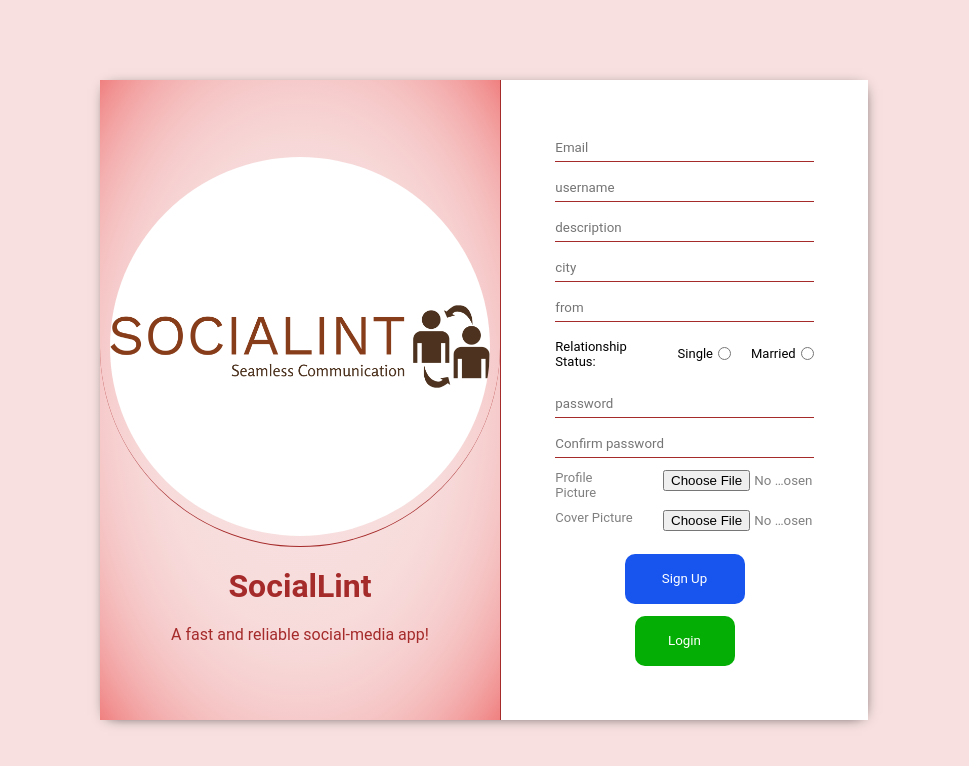
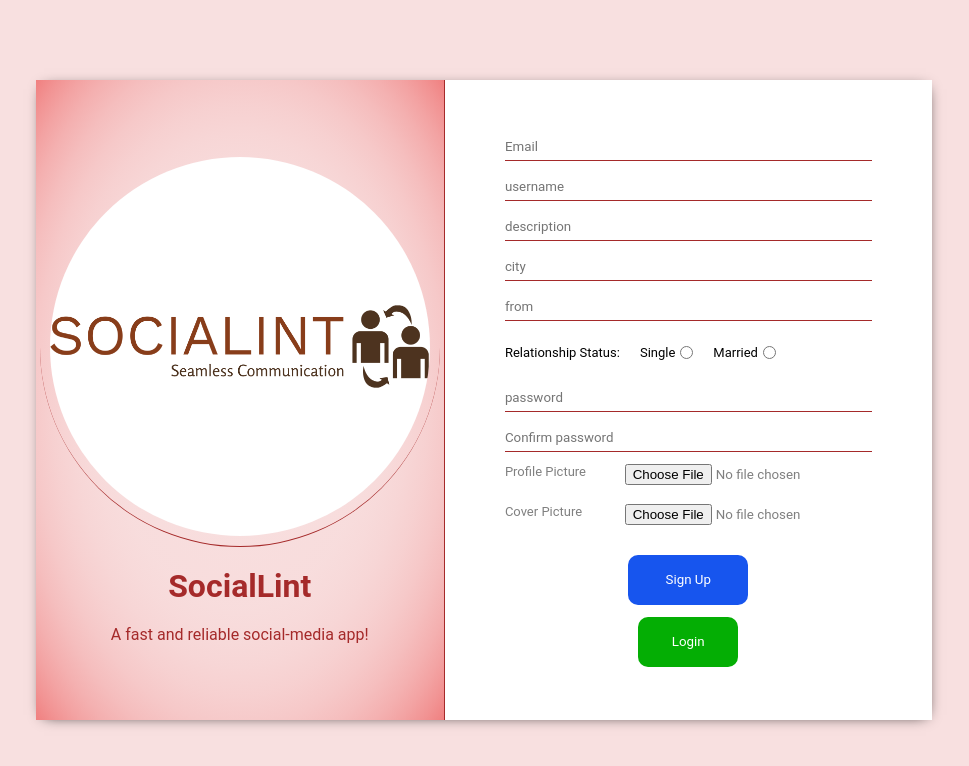
Before and after one commit to anamika-sharma1/social-media-frontend, a React (Create React App) app: page / in a window 1280 px wide. Shown: the top 766 px of the page, without its empty margins (156-1125 px from the left). Built offline with nearby package versions, Linux system fonts and the light colour scheme.

Commit message:
Added Changes

```diff
--- a/src/pages/Signup/Signup.css
+++ b/src/pages/Signup/Signup.css
@@ -11,7 +11,7 @@
     background-color: rgb(248, 224, 224);
 }
 
-.signup-wrapper {
+.signup-wrapper-final {
     width: 70%;
     height: 80%;
     box-shadow: 1px 2px 14px -7px black;
@@ -46,7 +46,7 @@
     flex: 1
 }
 
-.relationship{
+.relationship-final{
     display: flex;
     width: 90%;
     height: 7%;
--- a/src/pages/Signup/Signup.js
+++ b/src/pages/Signup/Signup.js
@@ -53,7 +53,7 @@ const Signup = () => {
   };
   return (
     <div className="signup">
-      <div className="signup-wrapper">
+      <div className="signup-wrapper-final">
         <div className="signup-header">
           <img className="signup-logo" src={logo} alt="logo" />
           <h1>SocialLint</h1>
@@ -95,7 +95,7 @@ const Signup = () => {
               placeholder="from"
               ref={from}
             />
-            <div className="relationship">
+            <div className="relationship-final">
               <label htmlFor="relationship">Relationship Status:</label>
               <div className="items">
                 <div className="item-1">
```
